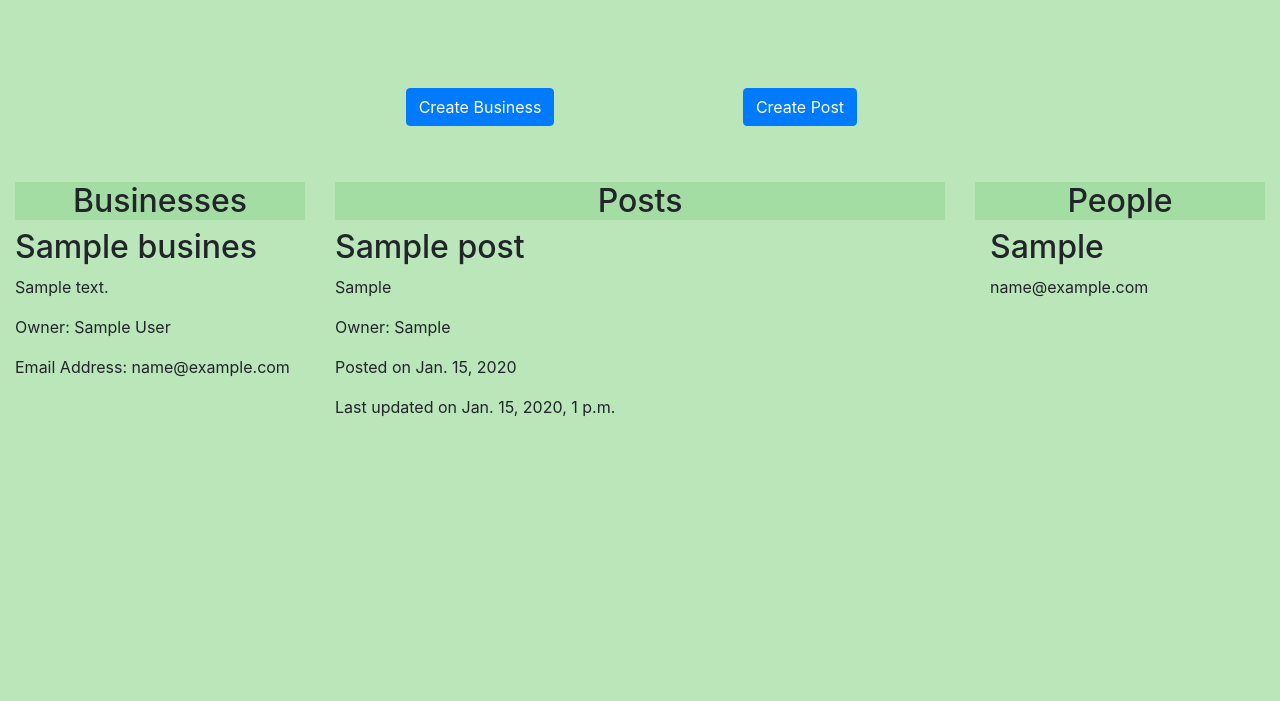
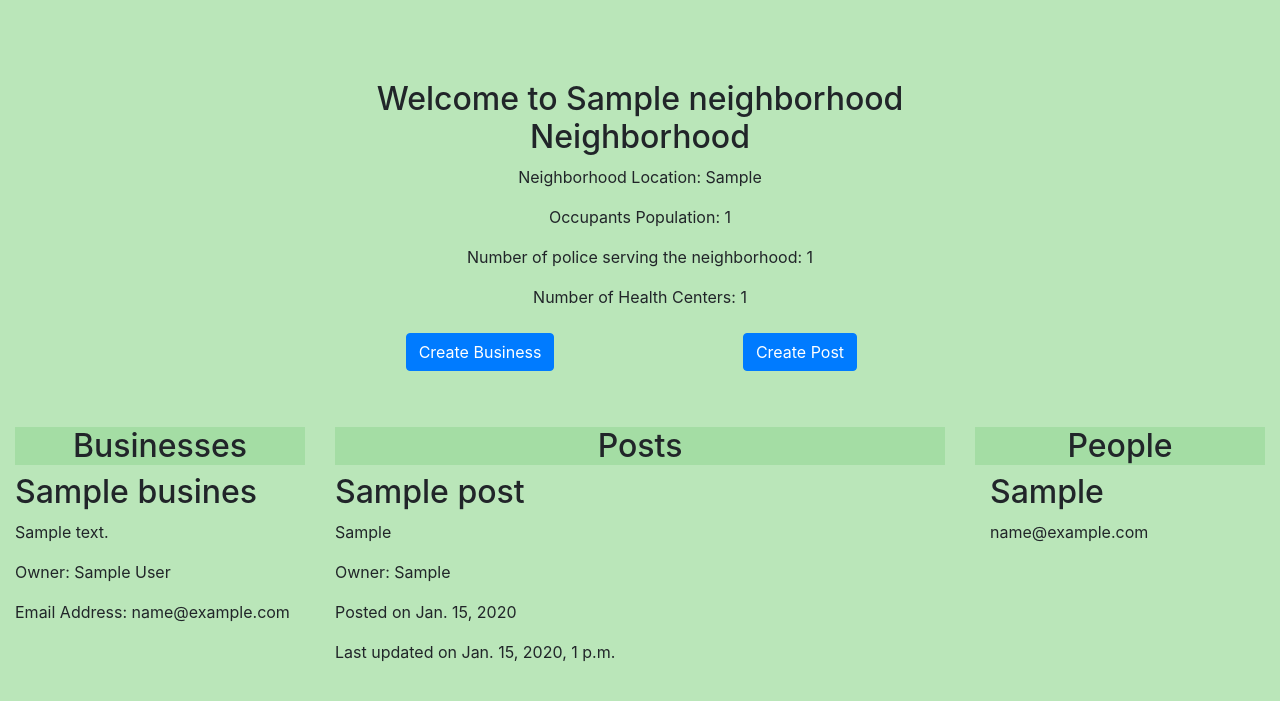
Before and after one commit to ngetichnicholas/Neighborhood, a Django app: page /neighborhood/1/ in a window 1280 px wide. Shown: the part 56-757 px from the top of the page. Run offline with Django 3.2, Linux system fonts and the light colour scheme; tables that the repository leaves empty hold one stand-in row (values such as "Sample post"); some libraries are stand-ins or nearby versions; some web fonts are replaced.

Commit message:
Update neighborhood

```diff
--- a/neighbor_app/templates/index.html
+++ b/neighbor_app/templates/index.html
@@ -14,10 +14,6 @@
           <img src="{{neighborhood.image.url}}" class="img-fluid" alt="Responsive image">
         </div>
         <p>{{neighborhood.description}}</p>
-        <p>Neighborhood Location: {{neighborhood.location}}</p>
-        <p>Occupants Population: {{neighborhood.population}}</p>
-        <p>Number of police serving the neighborhood: {{neighborhood.police_count}}</p>
-        <p>Number of Health Centers: {{neighborhood.hospital_count}}</p>
         {% if request.user.profile.neighborhood == neighborhood %}
         <a href="{% url 'neighborhood' user.profile.neighborhood.id %}"><button class="btn btn-success">Go to my Neighborhood</button></a>
         <a href="{% url 'leave_neighborhood' neighborhood.id %}" class="btn btn-outline-danger">Leave {{neighborhood.name}} Neighborhood</a>
--- a/neighbor_app/templates/neighborhood.html
+++ b/neighbor_app/templates/neighborhood.html
@@ -2,9 +2,28 @@
 {% load bootstrap4 %}
 {% block content %}
 <div class="container-fluid">
+  <div class="container">
+    <div class="row">
+      <div class="col-md-2"></div>
+      <div class="col-md-8 text-center">
+        <h2>Welcome to {{neighborhood.name}} Neighborhood</h2>
+        <p>Neighborhood Location: {{neighborhood.location}}</p>
+        <p>Occupants Population: {{neighborhood.population}}</p>
+        <p>Number of police serving the neighborhood: {{neighborhood.police_count}}</p>
+        <p>Number of Health Centers: {{neighborhood.hospital_count}}</p>
+      </div>
+      <div class="col-md-2"></div>
+    </div>
+  </div>
   <div class="row">
     <div class="col-md-3"></div>
     <div class="col-md-6">
+      <div class="row">
+        <div class="col-md-3"></div>
+        <div class="col-md-6">
+        </div>
+        <div class="col-md-3"></div>
+      </div>
       <div class="row buttons">
         <div class="col-md-6 text-center">
           <a class="nav-item nav-link" href="{% url 'create_business' neighborhood.id %}"><button
```
